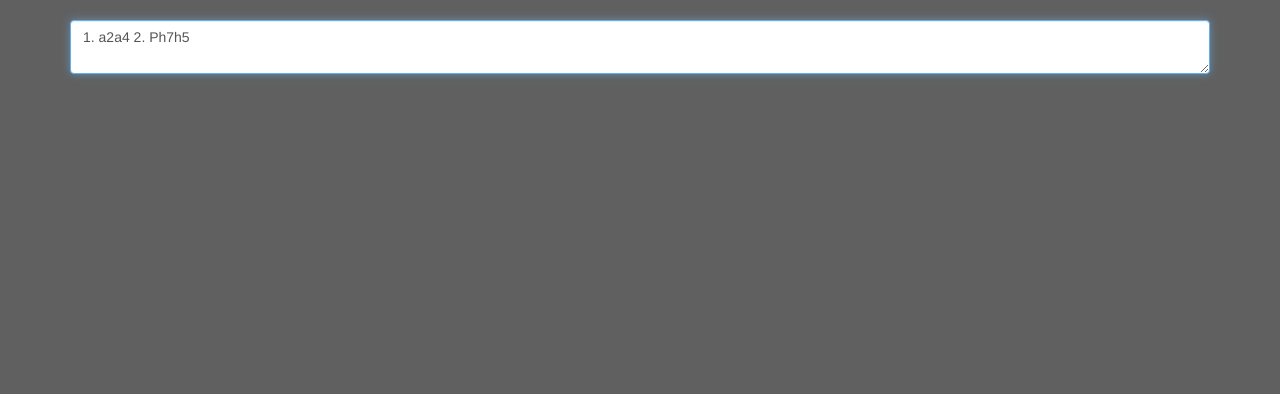
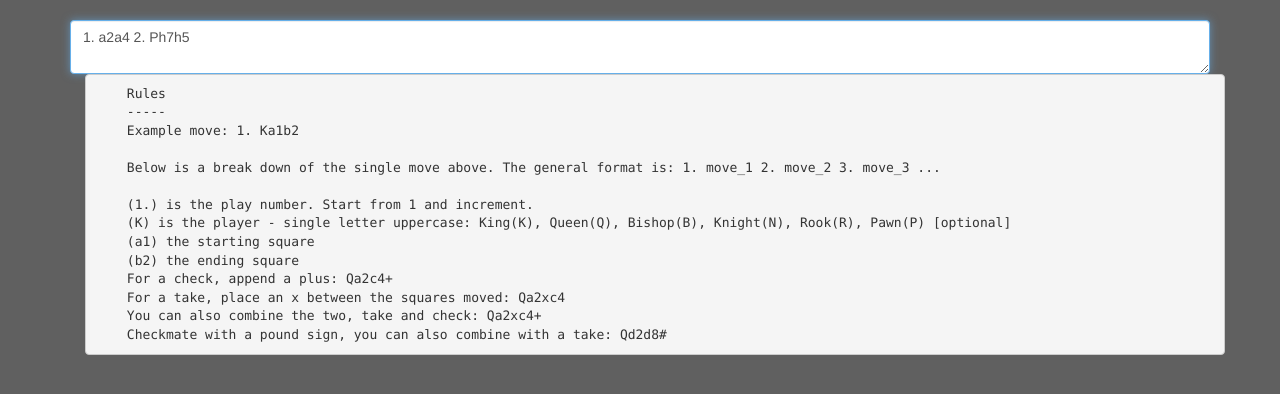
Before and after one commit to wsams/acnab, a PHP site: page / in a window 1280 px wide. Shown: the top 394 px of the page. Run offline with PHP 8.4, Linux system fonts and the light colour scheme; some libraries are stand-ins or nearby versions.

Commit message:
Added instructions

```diff
--- a/web/index.php
+++ b/web/index.php
@@ -80,6 +80,24 @@ $html = <<<eof
 </table>
 <br>
 <textarea class="form-control" id="moves">1. a2a4 2. Ph7h5</textarea>
+<div class="container">
+<pre>
+    Rules
+    -----
+    Example move: 1. Ka1b2
+
+    Below is a break down of the single move above. The general format is: 1. move_1 2. move_2 3. move_3 ...
+
+    (1.) is the play number. Start from 1 and increment.
+    (K) is the player - single letter uppercase: King(K), Queen(Q), Bishop(B), Knight(N), Rook(R), Pawn(P) [optional]
+    (a1) the starting square
+    (b2) the ending square
+    For a check, append a plus: Qa2c4+
+    For a take, place an x between the squares moved: Qa2xc4
+    You can also combine the two, take and check: Qa2xc4+
+    Checkmate with a pound sign, you can also combine with a take: Qd2d8#
+</pre>
+</div>
     </div>
     <script type="text/javascript"
         src="https://code.jquery.com/jquery-2.2.3.min.js"
```
